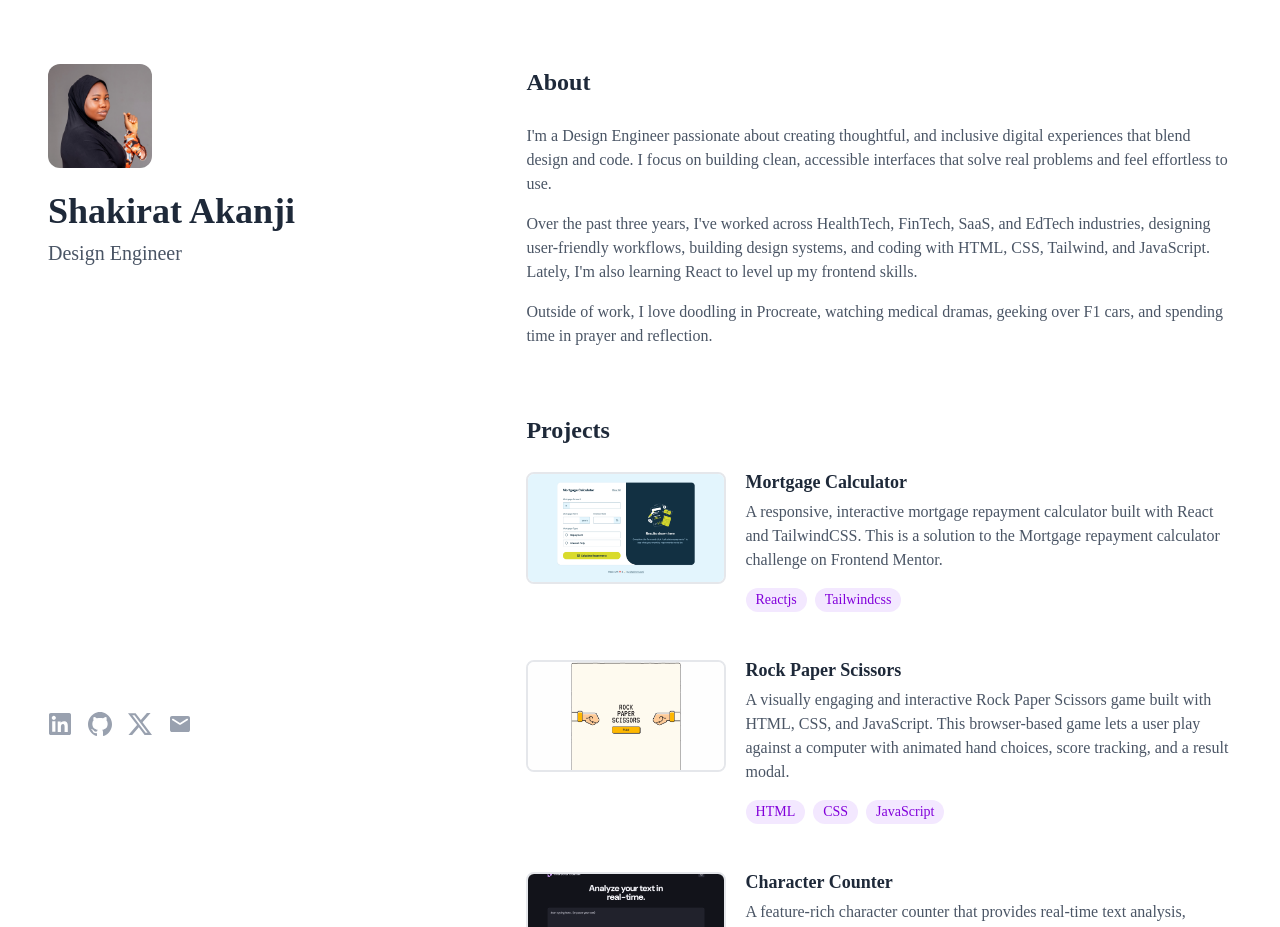
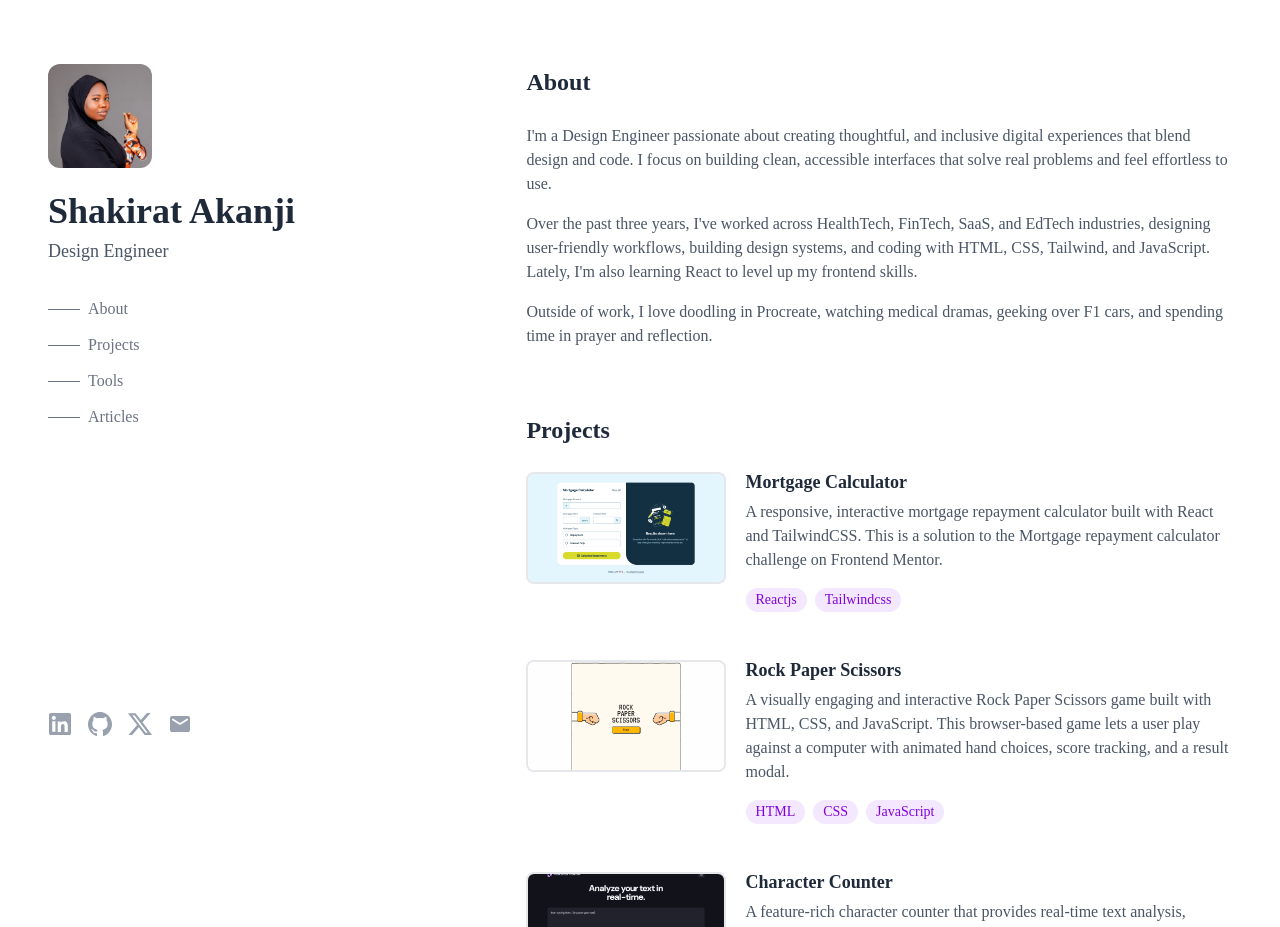
Before and after one commit to Anikhe00/Portfolio-V1, a React (Vite) app: page / in a window 1280 px wide. Shown: the top 927 px of the page. Built offline with nearby package versions, Linux system fonts and the light colour scheme.

Commit message:
Add Navigation Link and introduced smooth scroll on click Disabled the view more projects link for now

```diff
--- a/src/NavLink.jsx
+++ /dev/null
@@ -1,10 +0,0 @@
-function NavLink () {
-  return (
-    <a>
-      <div>
-
-        <p></p>
-      </div>
-    </a>
-  )
-}
--- /dev/null
+++ b/src/components/common/NavLink.jsx
@@ -0,0 +1,13 @@
+export default function NavLink({ pageName }) {
+  return (
+    <a
+      href={`#${pageName.toLowerCase()}`}
+      className="flex items-center justify-center gap-[0.5rem] group"
+    >
+      <span className="w-[2rem] group-hover:w-[3rem] h-[0.063rem] bg-gray-500 group-hover:bg-purple-700 motion-reduce:transition-none"></span>
+      <span className="text-[1rem] font-[Manrope] leading-normal text-gray-500 group-hover:text-purple-700">
+        {pageName}
+      </span>
+    </a>
+  );
+}
--- a/src/components/layout/Articles.jsx
+++ b/src/components/layout/Articles.jsx
@@ -3,7 +3,10 @@ import ArticleCard from "../common/ArticleCard";
 
 function Articles() {
   return (
-    <section className="flex flex-col gap-8 items-start h-auto scroll-mt-16 lg:scroll-mt-24">
+    <section
+      id="articles"
+      className="flex flex-col gap-8 items-start h-auto scroll-mt-16 lg:scroll-mt-24"
+    >
       <h2 className="text-gray-800 text-[24px] font-semibold leading-[28px] font-[Baskerville]">
         Articles
       </h2>
--- a/src/components/layout/Navigation.jsx
+++ b/src/components/layout/Navigation.jsx
@@ -1,11 +1,12 @@
 import ShakiratImage from "../../images/IQK_6032.jpg";
 import Button from "../common/Button";
 import socialAccountData from "../../socialMediaData";
+import NavLink from "../common/NavLink";
 
 export default function Navigation() {
   return (
     <header className="flex flex-col items-start justify-between gap-[1rem] w-full lg:w-[40%] h-auto py-0 md:py-0 lg:py-[4rem] lg:sticky lg:top-0 lg:flex lg:max-h-screen lg:flex-col lg:justify-between ">
-      <div className="flex flex-col items-start gap-[1rem]">
+      <div className="flex flex-col items-start gap-[2rem]">
         <div className="w-full h-auto flex flex-col items-start gap-[1rem]">
           <img
             src={ShakiratImage}
@@ -14,16 +15,21 @@ export default function Navigation() {
           />
 
           <div className="flex flex-col items-start gap-[0rem]">
-            <h1 className="text-gray-800 text-[2.25rem] md:text-[2.25rem] lg:text-[2.25rem] font-semibold leading-normal font-[Baskerville]">
+            <h1 className="text-gray-800 text-[2.25rem] md:text-[2.25rem] lg:text-[2.25rem] font-bold leading-normal font-[Baskerville]">
               Shakirat Akanji
             </h1>
-            <p className="text-[1.25rem] leading-normal font-normal text-gray-600 font-[Manrope]">
+            <p className="text-[1.125rem] leading-normal font-normal text-gray-600 font-[Manrope]">
               Design Engineer
             </p>
           </div>
         </div>
 
-        <nav className="hidden lg:flex flex-row gap-[1rem] md:gap-[1.5rem] lg:gap-[1.5rem] items-center justify-center"></nav>
+        <nav className="hidden lg:flex flex-col gap-[0.75rem] items-start justify-start">
+          <NavLink pageName="About" />
+          <NavLink pageName="Projects" />
+          <NavLink pageName="Tools" />
+          <NavLink pageName="Articles" />
+        </nav>
       </div>
 
       <div className="flex flex-row gap-[1rem] items-center justify-center">
--- a/src/components/layout/Projects.jsx
+++ b/src/components/layout/Projects.jsx
@@ -5,7 +5,10 @@ import { ArrowRightIcon } from "../common/Icons";
 
 function Projects() {
   return (
-    <section className="flex flex-col gap-[1rem] md:gap-[1.5rem] lg:gap-[1.5rem] scroll-mt-16 lg:scroll-mt-24 overflow-visible">
+    <section
+      id="projects"
+      className="flex flex-col gap-[1rem] md:gap-[1.5rem] lg:gap-[1.5rem] scroll-mt-16 lg:scroll-mt-24 overflow-visible"
+    >
       <h2 className="text-gray-800 text-[1.25rem] md:text-[1.5rem] lg:text-[1.5rem] font-semibold leading-normal font-[Baskerville]">
         Projects
       </h2>
@@ -15,14 +18,14 @@ function Projects() {
         ))}
       </ul>
 
-      {projectData.length > 5 && (
+      {/* {projectData.length > 5 && (
         <LinkButton
           icon={ArrowRightIcon}
           label="View All Projects"
           onClick={() => (window.location.href = "/projects")}
           className="w-fit h-fit text-[1rem] md:text-[1.25rem] lg:text-[1.25rem] font-[Manrope] text-center leading-[100%]"
         />
-      )}
+      )} */}
     </section>
   );
 }
--- a/src/components/layout/ToolSection.jsx
+++ b/src/components/layout/ToolSection.jsx
@@ -3,7 +3,10 @@ import ToolBadge from "../common/ToolBadge";
 
 function ToolSection() {
   return (
-    <section className="flex flex-col gap-6 scroll-mt-16 lg:scroll-mt-24">
+    <section
+      id="tools"
+      className="flex flex-col gap-6 scroll-mt-16 lg:scroll-mt-24"
+    >
       <h2 className="text-gray-800 text-[24px] font-semibold leading-[28px] font-[Baskerville]">
         Tools
       </h2>
```
